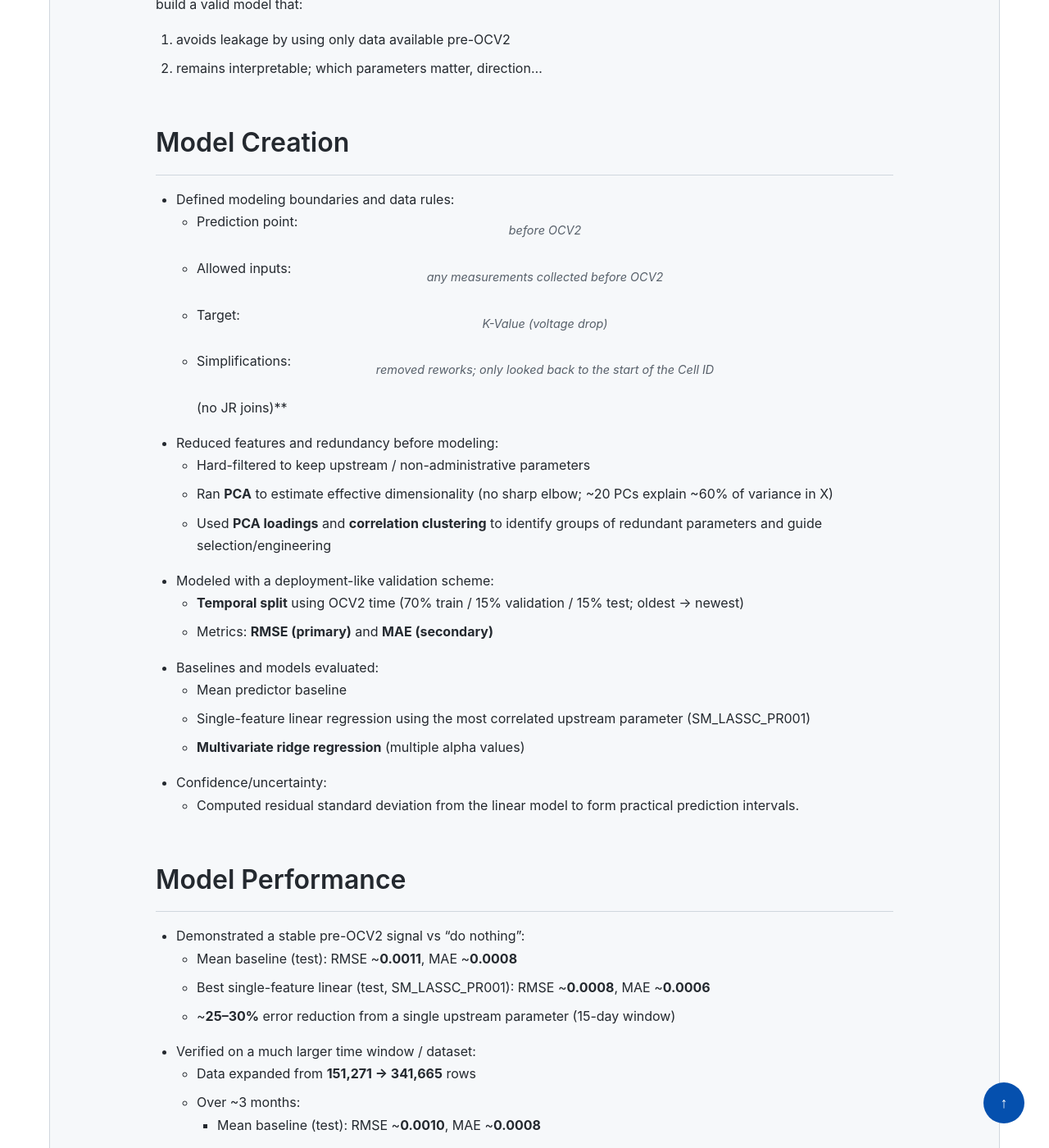
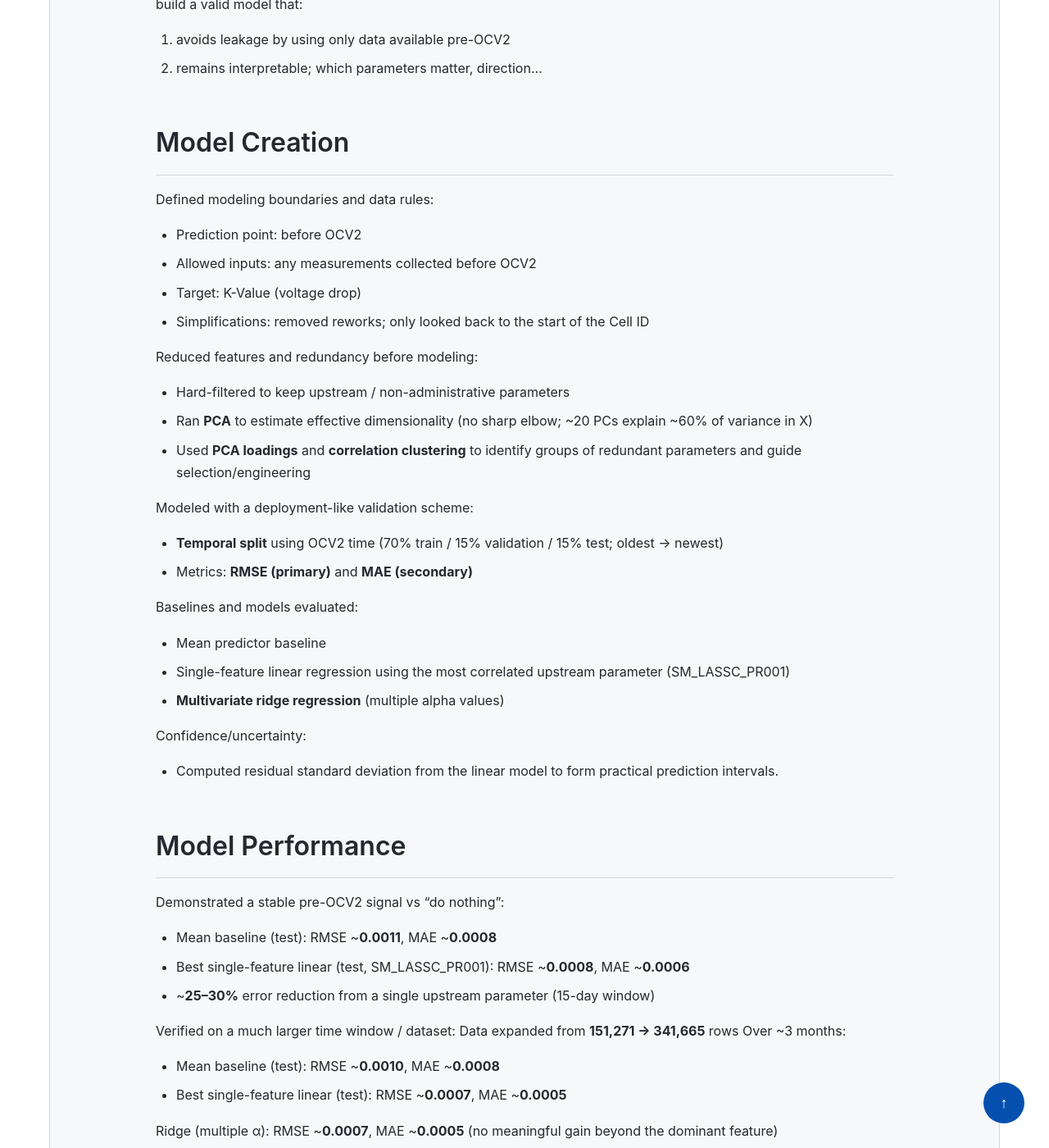
Before and after one commit to jdwasner/jdwasner.github.io, a Jekyll site: the page built from _projects/Voltage Drop Prediction Model.md, in a window 1280 px wide and 1400 px high, scrolled down 1578 px. Shown: the whole window at 82% size. Built offline with Jekyll 4.4.1, drawn with Linux system fonts in a browser that asks for light colours.

Commit message:
Cleaned up Voltage Drop project formatting

```diff
--- a/_projects/Voltage Drop Prediction Model.md
+++ b/_projects/Voltage Drop Prediction Model.md
@@ -23,41 +23,48 @@ K-Value is only known after later test steps (OCV2 process), but engineering tea
 2. remains interpretable; which parameters matter, direction...
 
 ## Model Creation
-- Defined modeling boundaries and data rules:
-  - Prediction point: *before OCV2*
-  - Allowed inputs: *any measurements collected before OCV2*
-  - Target: *K-Value (voltage drop)*
-  - Simplifications: *removed reworks; only looked back to the start of the Cell ID* (no JR joins)**
-- Reduced features and redundancy before modeling:
-  - Hard-filtered to keep upstream / non-administrative parameters
-  - Ran **PCA** to estimate effective dimensionality (no sharp elbow; ~20 PCs explain ~60% of variance in X)
-  - Used **PCA loadings** and **correlation clustering** to identify groups of redundant parameters and guide selection/engineering
-- Modeled with a deployment-like validation scheme:
-  - **Temporal split** using OCV2 time (70% train / 15% validation / 15% test; oldest → newest)
-  - Metrics: **RMSE (primary)** and **MAE (secondary)**
-- Baselines and models evaluated:
-  - Mean predictor baseline
-  - Single-feature linear regression using the most correlated upstream parameter (SM_LASSC_PR001)
-  - **Multivariate ridge regression** (multiple alpha values)
-- Confidence/uncertainty:
-  - Computed residual standard deviation from the linear model to form practical prediction intervals.
+Defined modeling boundaries and data rules:
+- Prediction point: before OCV2
+- Allowed inputs: any measurements collected before OCV2
+- Target: K-Value (voltage drop)
+- Simplifications: removed reworks; only looked back to the start of the Cell ID
+
+Reduced features and redundancy before modeling:
+- Hard-filtered to keep upstream / non-administrative parameters
+- Ran **PCA** to estimate effective dimensionality (no sharp elbow; ~20 PCs explain ~60% of variance in X)
+- Used **PCA loadings** and **correlation clustering** to identify groups of redundant parameters and guide selection/engineering
+
+Modeled with a deployment-like validation scheme:
+- **Temporal split** using OCV2 time (70% train / 15% validation / 15% test; oldest → newest)
+- Metrics: **RMSE (primary)** and **MAE (secondary)**
+
+Baselines and models evaluated:
+- Mean predictor baseline
+- Single-feature linear regression using the most correlated upstream parameter (SM_LASSC_PR001)
+- **Multivariate ridge regression** (multiple alpha values)
+
+Confidence/uncertainty:
+- Computed residual standard deviation from the linear model to form practical prediction intervals.
 
 ## Model Performance
-- Demonstrated a stable pre-OCV2 signal vs “do nothing”:
-  - Mean baseline (test): RMSE ~**0.0011**, MAE ~**0.0008**
-  - Best single-feature linear (test, SM_LASSC_PR001): RMSE ~**0.0008**, MAE ~**0.0006**
-  - ~**25–30%** error reduction from a single upstream parameter (15-day window)
-- Verified on a much larger time window / dataset:
-  - Data expanded from **151,271 → 341,665** rows
-  - Over ~3 months:
-    - Mean baseline (test): RMSE ~**0.0010**, MAE ~**0.0008**
-    - Best single-feature linear (test): RMSE ~**0.0007**, MAE ~**0.0005**
-    - Ridge (multiple α): RMSE ~**0.0007**, MAE ~**0.0005** (no meaningful gain beyond the dominant feature)
-- Prediction uncertainty (linear model):
-  - Residual std dev ≈ **0.000820**
-  - Approx intervals:
-    - ~68% within **±0.00082**
-    - ~95% within **±0.00164**
+Demonstrated a stable pre-OCV2 signal vs “do nothing”:
+- Mean baseline (test): RMSE ~**0.0011**, MAE ~**0.0008**
+- Best single-feature linear (test, SM_LASSC_PR001): RMSE ~**0.0008**, MAE ~**0.0006**
+- ~**25–30%** error reduction from a single upstream parameter (15-day window)
+
+Verified on a much larger time window / dataset:
+Data expanded from **151,271 → 341,665** rows
+Over ~3 months:
+- Mean baseline (test): RMSE ~**0.0010**, MAE ~**0.0008**
+- Best single-feature linear (test): RMSE ~**0.0007**, MAE ~**0.0005**
+
+Ridge (multiple α): RMSE ~**0.0007**, MAE ~**0.0005** (no meaningful gain beyond the dominant feature)
+
+Prediction uncertainty (linear model):
+- Residual std dev ≈ **0.000820**
+- Approx intervals:
+  - ~68% within **±0.00082**
+  - ~95% within **±0.00164**
 
 ## Future Improvement
 There are multiple improvements that can be made to the model, including:
```
